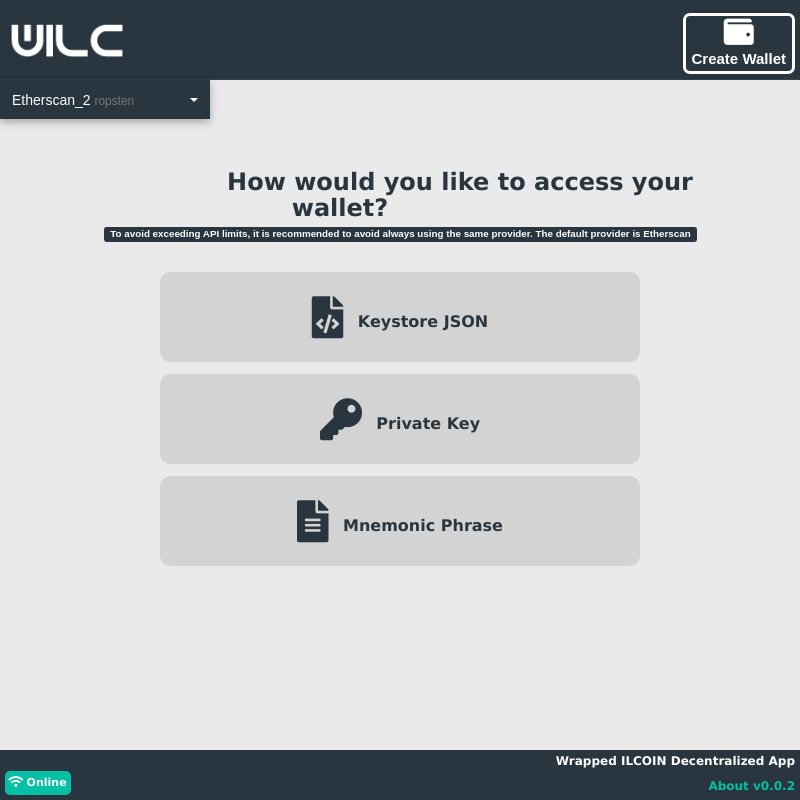
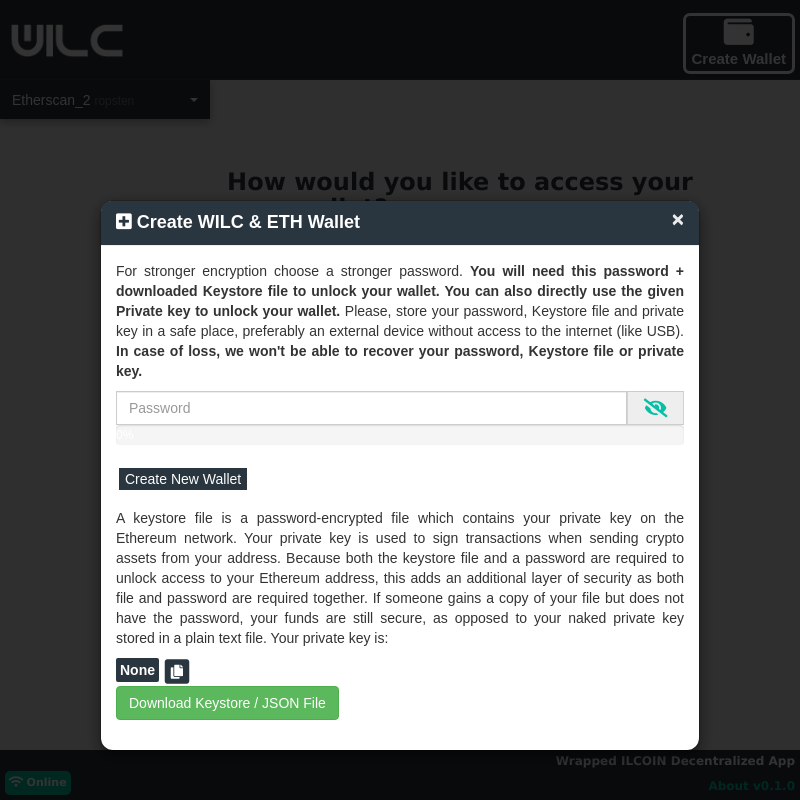
Before and after one commit to fahimaltinordu/desktop_wallet_win, an Electron app: page index.html in a window 800 px wide. Both pictures are taken after a click on the button "Create Wallet". Drawn offline with nearby package versions, Linux system fonts and the light colour scheme; no server answers.

Commit message:
wallet create feature added

```diff
--- a/index.html
+++ b/index.html
@@ -39,7 +39,8 @@
     </header>
 
     <div class="createwalletarea">
-		   <button class="foure button77" onclick="OpenMyEtherWallet();"><b><i class="fas fa-wallet faa-horizontal animated-hover fa-2x"></i><br>Create Wallet</b></button>
+		   <button type="button" class="foure button77" data-toggle="modal" data-target="#createwalletmodal"> <b><i class="fas fa-wallet faa-horizontal animated-hover fa-2x"></i><br>Create Wallet</b> </button>
+		   <!-- <button class="foure button77" onclick="OpenMyEtherWallet();"><b><i class="fas fa-wallet faa-horizontal animated-hover fa-2x"></i><br>Create Wallet</b></button> -->
 	</div>
 
 
@@ -300,6 +301,64 @@
     </div>
 
 
+	<div class="modal fade" data-backdrop="static" id="createwalletmodal" tabindex="-1" role="dialog" aria-labelledby="myModalLabel">
+        <div style="margin-top: 25vh;" class="modal-dialog" role="document">
+            <div class="modal-content" >
+
+				<div class="modal-header" >
+				    <button type="button" class="close" data-dismiss="modal" aria-label="Close" onclick="backcreatewalletbutton()"><span aria-hidden="true">&times;</span></button>
+					<h4 class="modal-title" id="myModalLabel"><i class="fas fa-plus-square "></i><b>   Create WILC & ETH Wallet</b></h4>
+
+                </div>
+
+                <div class="modal-body">
+				  <form class="iew_form__create_new_wallet">
+						<p >
+							For stronger encryption choose a stronger password. <strong>You will need this password + downloaded Keystore file to unlock your wallet. You can also directly use the given Private key to unlock your wallet.</strong> Please, store your password, Keystore file and private key in a safe place, preferably an external device without access to the internet (like USB). <strong>In case of loss, we won't be able to recover your password, Keystore file or private key.</strong>
+						</p>
+
+						<div class="input-group" id="show_hide_password" style="display:table">
+							  <input style="width:90%" type="password" class="form-control" id="createwalletpass" placeholder="Password" >
+							  <div style="font-size:19px" class="input-group-addon">
+								<a href=""><i class="fa fa-eye-slash" aria-hidden="true"></i></a>
+							  </div>
+						</div>
+
+						<div class="form-group">
+							<div class="progress">
+								<div class="progress-bar" role="progressbar" style="width: 0%;" aria-valuenow="0" aria-valuemin="0" aria-valuemax="100">0%</div>
+							</div>
+						</div>
+
+
+						<div class="form-group">
+							<button type="submit" id="btncreatenewwallet" class="foure button88" > Create New Wallet</button>
+							<p class="errorInfo text-info pull-right" id="createwalleterror"></p>
+
+						</div>
+					</form>
+
+					<form class="iew_form__create_new_wallet_done">
+						<p >
+							A keystore file is a password-encrypted file which contains your private key on the Ethereum network. Your private key is used to sign transactions when sending crypto assets from your address. Because both the keystore file and a password are required to unlock access to your Ethereum address, this adds an additional layer of security as both file and password are required together. If someone gains a copy of your file but does not have the password, your funds are still secure, as opposed to your naked private key stored in a plain text file. Your private key is:
+						</p>
+
+						<div class="form-group" style="text-align: left;" >
+						    <p class="errorInfo text-info pull-left" id="copypkeynotification"></p>
+							<label  ><span style="background: #2a363f; padding: 4px; color: white; border-radius: 2px;" class="private-key">None</span></label>
+							<span id="copypkeyicon" class="fa-stack"  style="color:#2a363f">
+                               <i class="fa fa-square fa-stack-2x"></i>
+                               <i class="fas fa-copy fa-stack-1x fa-inverse" ></i>
+                             </span><br>
+							<a class="btn btn-success download-json-file" href="#" role="button">Download Keystore / JSON File</a>
+						</div>
+					</form>
+
+
+            </div>
+        </div>
+    </div>
+</div>
 
     <div class="modal fade"  id="aboutmodalerisim" tabindex="-1" role="dialog" aria-labelledby="myModalLabel">
         <div style="margin-top: 15vh;" class="modal-dialog" role="document">
@@ -436,16 +495,16 @@
         <div class="container-md">
 
 		   <p class="brand">Wrapped ILCOIN Decentralized App</p>
-	       <span class="about"  data-toggle="modal" data-target="#aboutmodalerisim">About v0.0.2</span>
+	       <span class="about"  data-toggle="modal" data-target="#aboutmodalerisim">About v0.1.0</span>
 	       <img draggable="false" src='images/footer.png' width='100%' height='120px'>
 		   <span id="status">checking network status  <i class="fas fa-spinner faa-spin animated"></i></span>
 		</div>
     </footer>
-
-
+<!-- <script src="js/ethers.min.js" type="text/javascript"></script> -->
 <script src="js/qrcode.min.js"></script>
 <script src="js/bootstrap-session-timeout.js"></script>
 <script src="js/ana.js"></script>
+<script src="js/app.js"></script>
 
 <script>
     var statusElem = document.getElementById('status')
--- a/package.json
+++ b/package.json
@@ -1,7 +1,7 @@
 {
   "name": "WILC-dApp",
   "productName": "WILC dApp",
-  "version": "0.0.1",
+  "version": "0.1.0",
   "description": "WILC Decentralized App",
   "main": "main.js",
   "scripts": {
```
Also changed, not shown: 2 other files.
